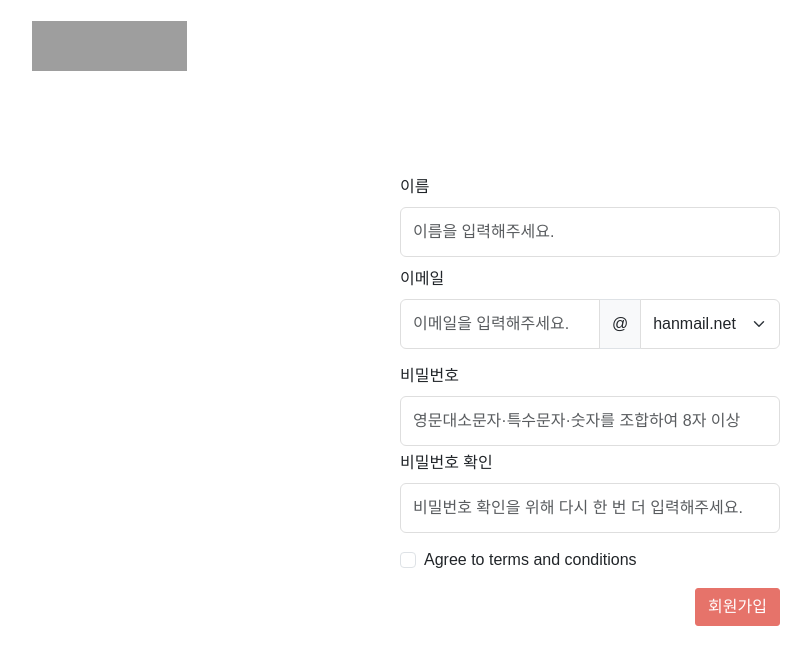
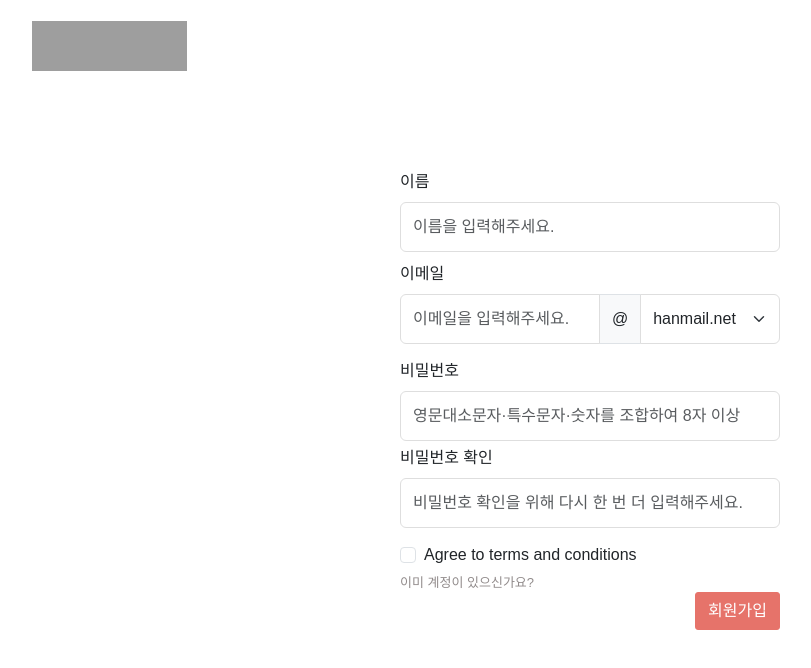
Before and after one commit to yunyoung0531/lotte-assignment, a React (Create React App) app: page /signup in a window 1280 px wide. Shown: the top 668 px of the page, without its empty margins (50-861 px from the left). Built offline with nearby package versions, Linux system fonts and the light colour scheme; grey boxes are pictures that could not be loaded; a web font is replaced by a local one.

Commit message:
feat: 계정 유무 확인 후 navigate

```diff
--- a/src/App.css
+++ b/src/App.css
@@ -86,5 +86,11 @@
 
 .card-item-title {
     font-size: x-large;
+}
 
+.already {
+    color: #918b8b;
+    margin-top: -10px;
+    font-size: small;
+    cursor: pointer;
 }
--- a/src/pages/SignIn.tsx
+++ b/src/pages/SignIn.tsx
@@ -75,7 +75,7 @@ const SignIn: React.FC = () => {
                                         value={email}
                                         onChange={handleEmailChange}
                                     />
-                                    <Form.Control.Feedback>Looks good!</Form.Control.Feedback>
+                                    <Form.Control.Feedback>good!</Form.Control.Feedback>
                                 </Form.Group>
                                 <Form.Group controlId="password">
                                     <Form.Label>비밀번호</Form.Label>
@@ -90,7 +90,7 @@ const SignIn: React.FC = () => {
                                         />
                                         <FontAwesomeIcon icon={faEye} style={{color: "#bdbdbd", marginLeft: '10px', marginBottom: '10px', cursor: 'pointer'}} />
                                     </div>
-                                    <Form.Control.Feedback>Looks good!</Form.Control.Feedback>
+                                    <Form.Control.Feedback>good!</Form.Control.Feedback>
                                 </Form.Group>
                                 <Form.Group className="mb-3">
                                     <Form.Check
@@ -100,6 +100,7 @@ const SignIn: React.FC = () => {
                                         feedbackType="invalid"
                                     />
                                 </Form.Group>
+                                <div className='already' onClick={()=>{navigate('/signup')}}>아직 계정이 없으신가요?</div>
                                 <div style={{ display: 'flex', justifyContent: 'end' }}>
                                     <Button type="submit"  className='signup-btn'>로그인</Button>
                                 </div>
--- a/src/pages/Signup.tsx
+++ b/src/pages/Signup.tsx
@@ -257,7 +257,7 @@ const SignUp: React.FC = () => {
                                         {passwordValidationMessage}
                                     </Form.Text>
 
-                                    <Form.Control.Feedback>Looks good!</Form.Control.Feedback>
+                                    <Form.Control.Feedback>good!</Form.Control.Feedback>
                                 </Form.Group>
                                 <Form.Group controlId="confirmPassword">
                                     <Form.Label style={{ marginTop: '5px' }}>비밀번호 확인</Form.Label>
@@ -268,7 +268,7 @@ const SignUp: React.FC = () => {
                                         className='signup-form-len no-outline wide-input-group'
                                         onChange={handleChange}
                                     />
-                                    <Form.Control.Feedback>Looks good!</Form.Control.Feedback>
+                                    <Form.Control.Feedback>good!</Form.Control.Feedback>
                                 </Form.Group>
                                 <Form.Group className="mb-3">
                                     <Form.Check
@@ -279,6 +279,8 @@ const SignUp: React.FC = () => {
                                         className='no-outline'
                                     />
                                 </Form.Group>
+
+                                <div className='already' onClick={()=>{navigate('/signin')}}>이미 계정이 있으신가요?</div>
                                 <div style={{ display: 'flex', justifyContent: 'end' }}>
                                     <Button
                                         type="submit"
```
